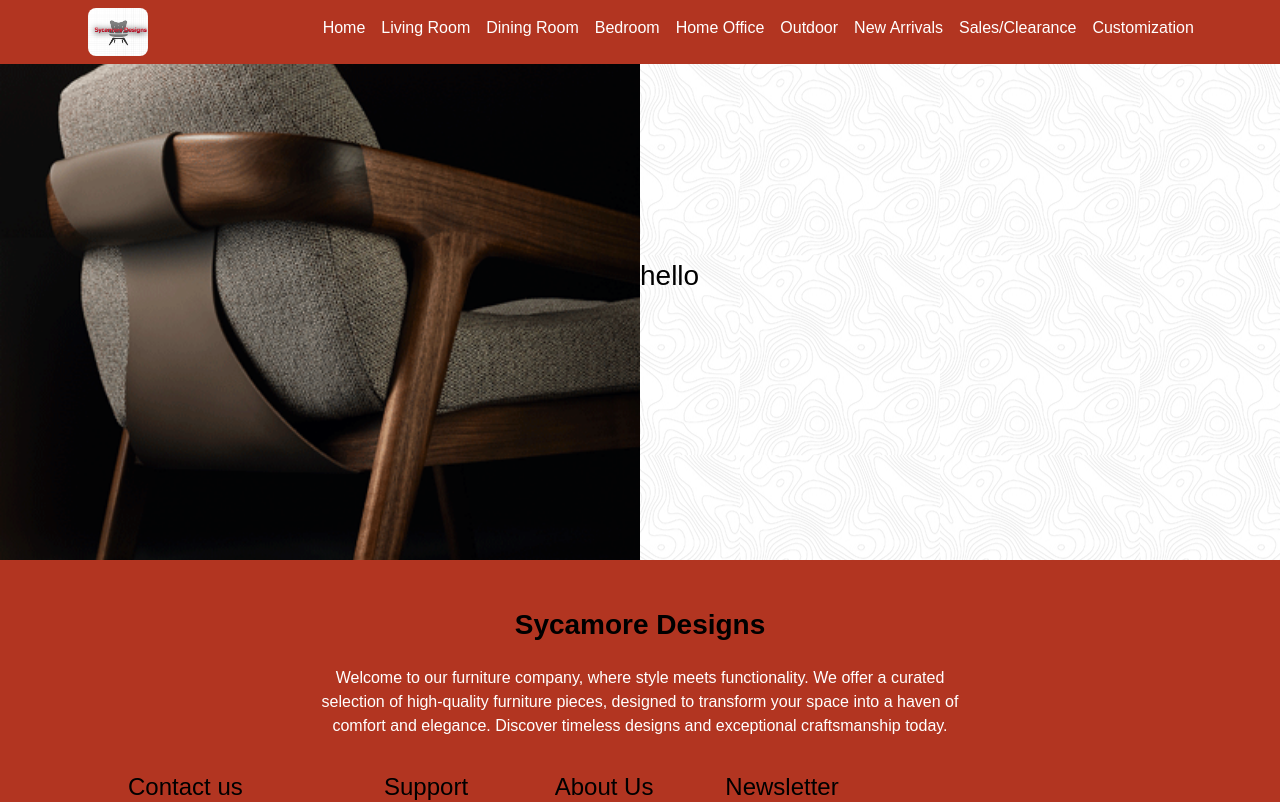
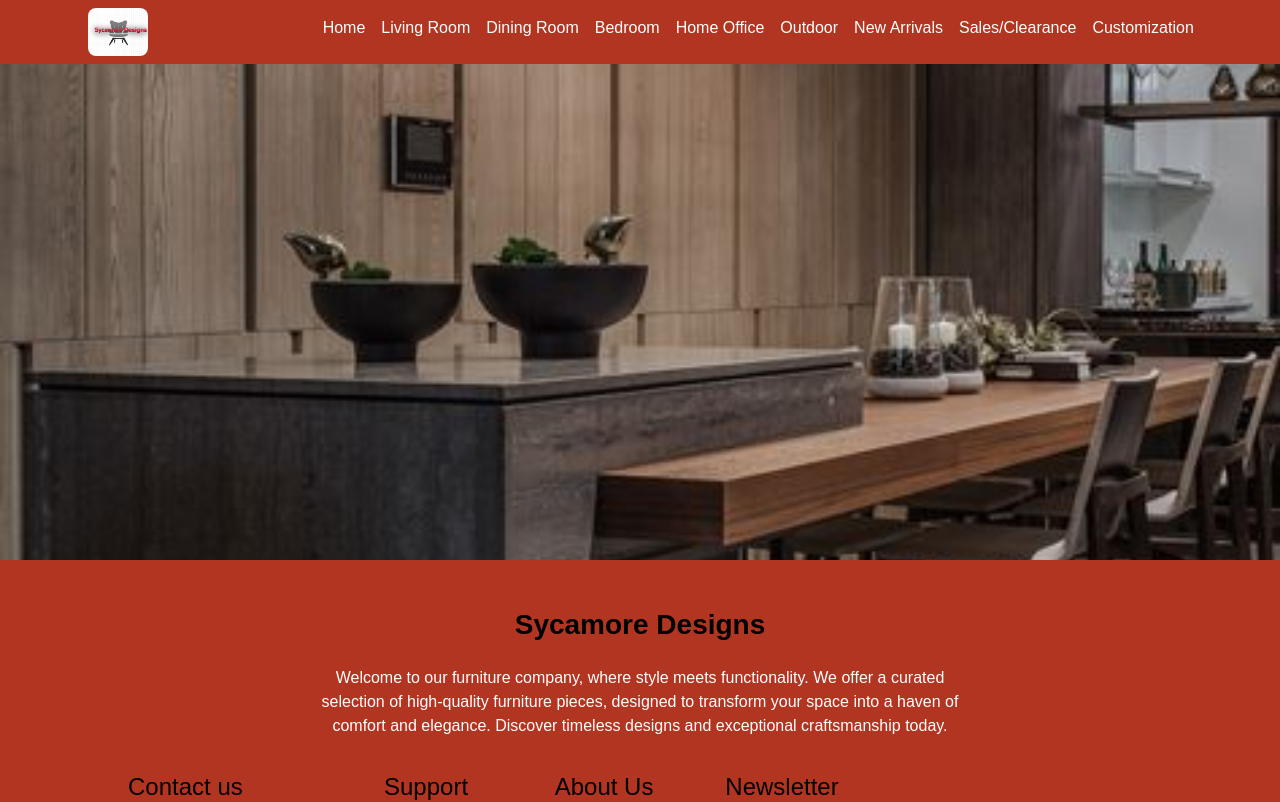
Before and after one commit to Roche001/FurniFusion, a React (Create React App) app: page / in a window 1280 px wide. Shown: the top 802 px of the page. Built offline with nearby package versions, Linux system fonts and the light colour scheme; a web font is replaced by a local one.

Commit message:
update changes

```diff
--- a/src/components/home/Home.css
+++ b/src/components/home/Home.css
@@ -1,20 +1,8 @@
 .home-banner {
+  background: url("../../images/design.jpeg");
+  background-repeat: no-repeat;
+  background-size: cover;
+  background-position: center center;
+  height: 70vh;
   width: 100vw;
-  height: 70vh;
-  display: flex;
-  align-items: center;
-  justify-content: center;
 }
-.banner-one {
-  width: 50vw;
-  display: flex;
-  align-items: center;
-  justify-content: center;
-}
-.banner-one img {
-  width: 100%;
-  height: 100%;
-}
-.banner-two {
-  width: 50vw;
-}
--- a/src/components/home/Home.jsx
+++ b/src/components/home/Home.jsx
@@ -4,14 +4,7 @@ import "./Home.css";
 const Home = () => {
   return (
     <div className="home-container">
-      <div className="home-banner">
-        <div className="banner-one">
-          <img src="./assets/Armchair.png" alt="armchair" loading="lazy" />
-        </div>
-        <div className="banner-two">
-          <h3>hello</h3>
-        </div>
-      </div>
+      <div className="home-banner"></div>
     </div>
   );
 };
```
Also changed, not shown: src/images/bg.jpeg (added), src/images/design.jpeg (added).
